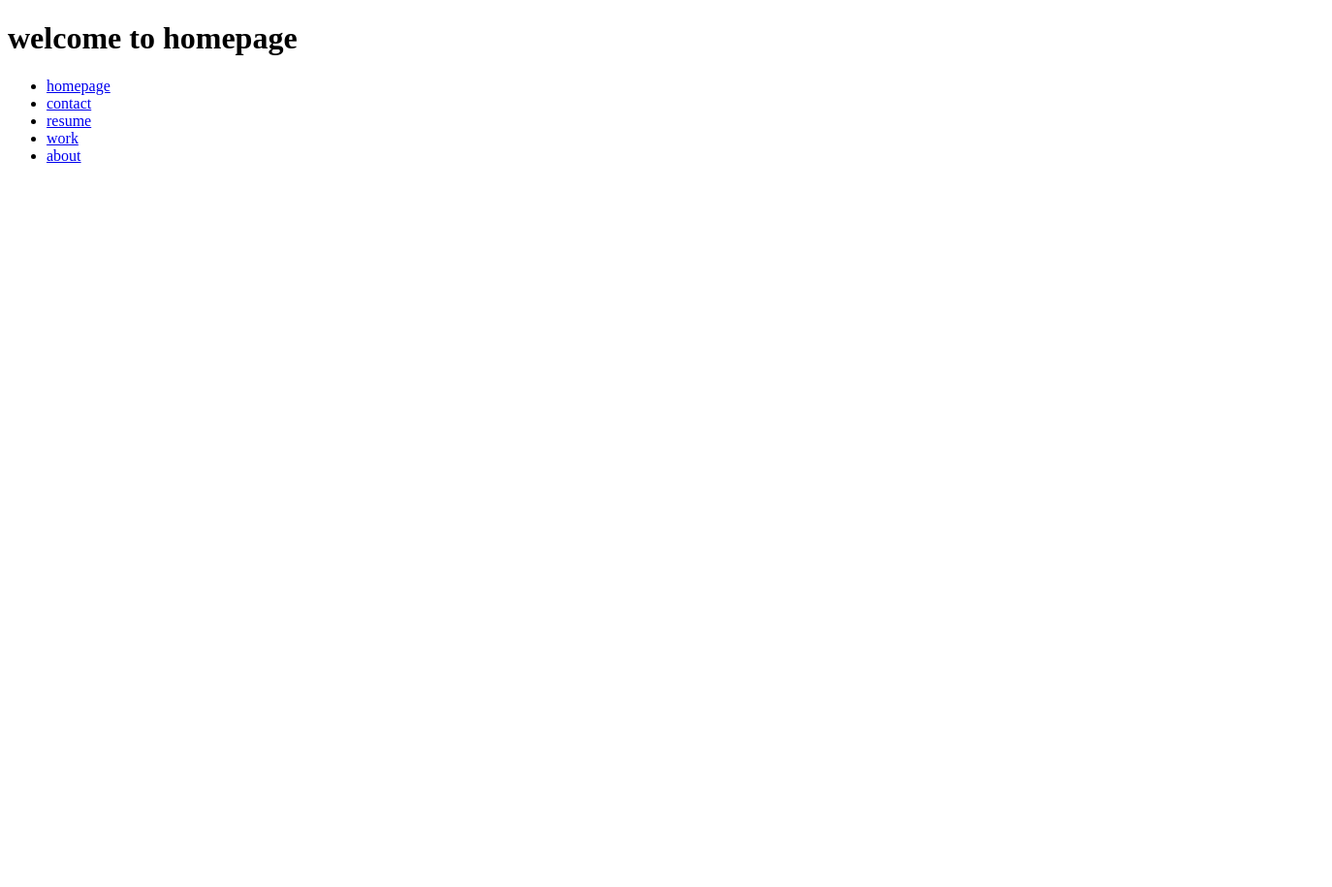
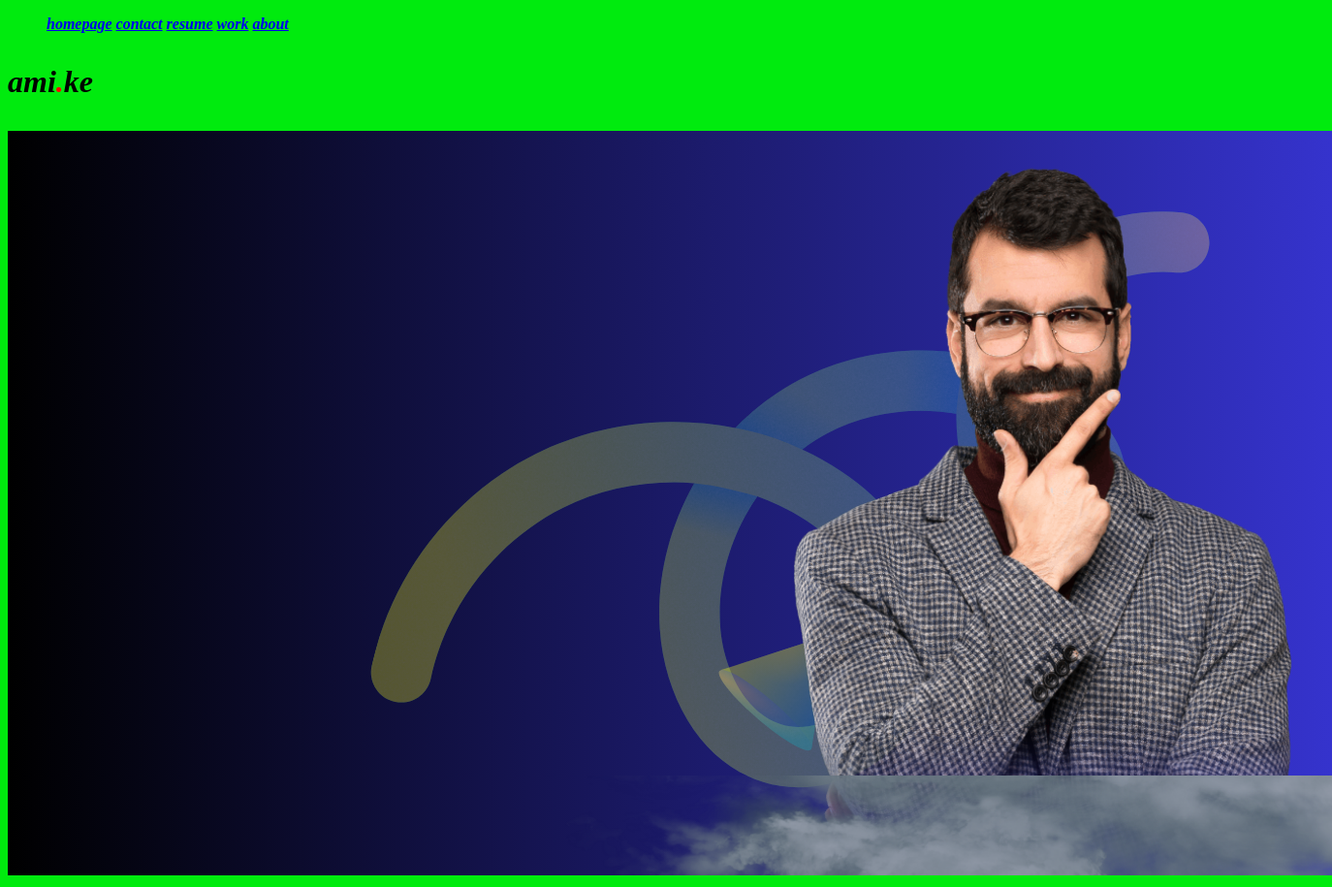
Before and after one commit to Chris247-udoh/second-checkpoint-, a plain HTML site: page index.html in a window 1280 px wide. Shown: the whole page at 97% size, 1374 px wide, since content can reach past the window. Before the commit the page ends 800 px from the top, so only its background shows below. Drawn offline with Linux system fonts and the light colour scheme.

Commit message:
i just added a page color an i added a image to to page.

```diff
--- a/index.html
+++ b/index.html
@@ -4,21 +4,27 @@
     <meta charset="UTF-8">
     <meta name="viewport" content="width=device-width, initial-scale=1.0">
     <title>Second checkpoint</title>
+
 </head>
-<body>
-    <h1>welcome to homepage</h1>
-
+<body bgcolor="liteblue">
     <div>
         <header>
          <ul>
-            <li><a href="./index.html">homepage</li></a>
-            <li><a href="./contact.html">contact</li></a>
-            <li><a href="./resume.html">resume</li></a>
-            <li><a href="./work.html">work</li></a>
-            <li><a href="./about.html">about</li></a>
+           <b> <i><a href="./index.html">homepage</li></a>
+            <i><a href="./contact.html">contact</li></a>
+            <i><a href="./resume.html">resume</li></a>
+            <i><a href="./work.html">work</li></a>
+            <i><a href="./about.html">about</li></a></b>
          </ul>
         </header>
     </div>
+     <h1><p>ami<span style="color: red;"><b>.</b></span>ke</p></h1></h1>
+
+    <div>
+        <img src="./image/Coming Soon Website in Black Turquoise Neon Green Bold Gradient Style.png" alt="picture of a holding his jaw.">
+    </div>
+
+
 
 </body>
 </html>
```
Also changed, not shown: about.html (+16 -0 lines), contact.html (+19 -0 lines), image/Coming Soon Website in Black Turquoise Neon Green Bold Gradient Style.png (added), image/man-01.png (added).
